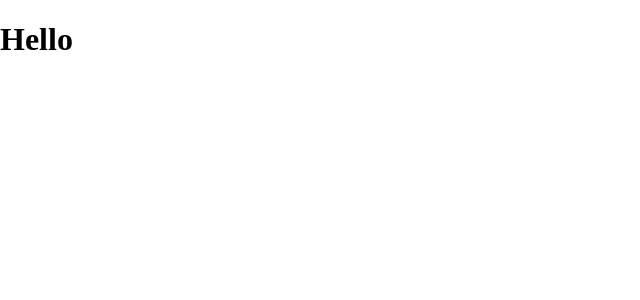
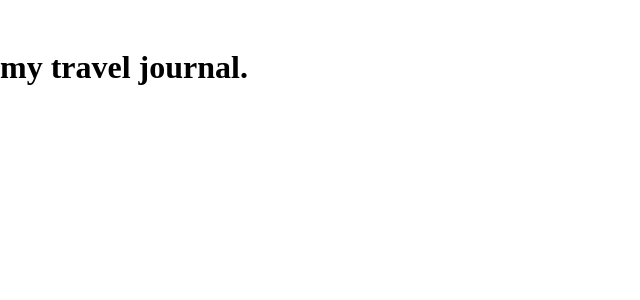
Before and after one commit to deltavitor/travel-journal, a React app: page / in a window 1280 px wide. Shown: the top 300 px of the page, without its empty margins (0-640 px from the left). Built offline with nearby package versions, Linux system fonts and the light colour scheme.

Commit message:
Created Header component

```diff
--- a/src/App.js
+++ b/src/App.js
@@ -1,9 +1,11 @@
 import React from "react"
+
+import Header from "./components/Header.js"
 
 function App() {
   return(
     <div>
-      <h1>Hello</h1>
+      <Header />
     </div>
   )
 }
--- /dev/null
+++ b/src/components/Header.js
@@ -0,0 +1,14 @@
+import React from "react"
+
+import WorldIcon from "../images/world-icon.svg"
+
+function Header() {
+  return (
+    <header>
+      <img src={WorldIcon} />
+      <h1>my travel journal.</h1>
+    </header>
+  )
+}
+
+export default Header
```
Also changed, not shown: src/images/world-icon.svg (added).
